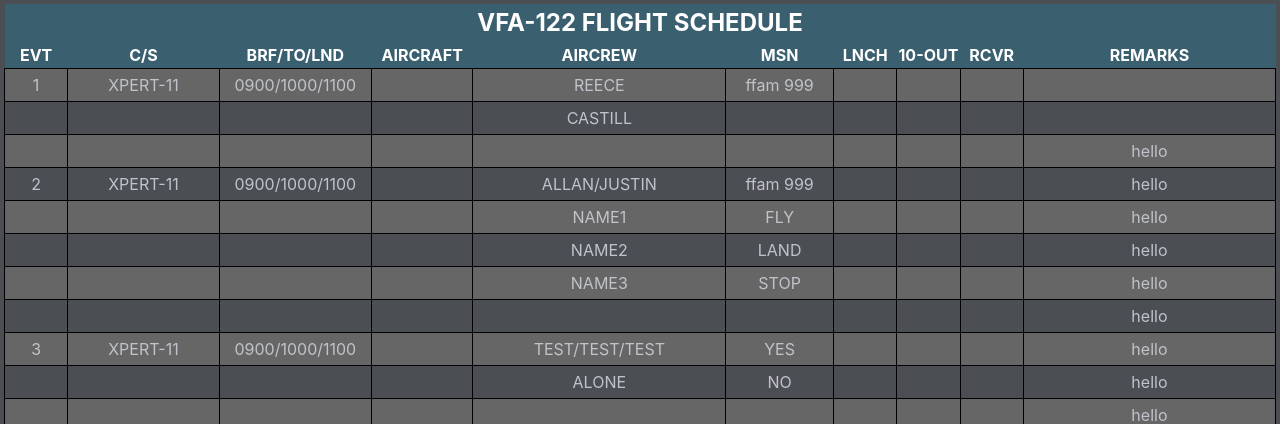
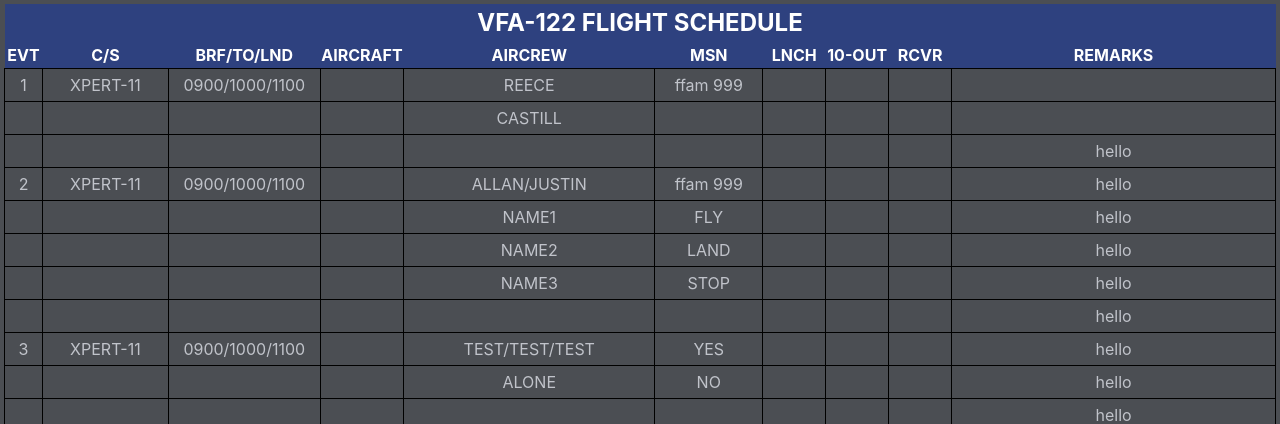
Before and after one commit to jlr28/122_Jets-master, a Flask app: page /schedule in a window 1280 px wide. Shown: the part 56-480 px from the top of the page. Run offline with Flask 2, Linux system fonts and the light colour scheme; data comes from the database, SQL or seed files in the repository; some libraries are stand-ins or nearby versions.

Commit message:
Add files via upload

```diff
--- a/static/SCHEDULE.csv
+++ b/static/SCHEDULE.csv
@@ -1,4 +1,3 @@
-event,callsign,brf/to/lnd,aircraft,aircrew,mission,launch,10 out,recover,remarks
 1,XPERT-11,0900/1000/1100,,REECE,ffam 999,,,,hello
 ,,,,CASTILL,,,,,hello
 ,,,,,,,,,hello
--- a/static/style3.css
+++ b/static/style3.css
@@ -7,25 +7,40 @@ table{
 table th {
     word-wrap: break-word;
     text-align: center;
-    background-color: #3a6070;
+    background-color: #2E417F;
     color: #FFF;
-    padding: 1px 1px 1px 1px;
 }
 
-th.eevent, th.llaunch, th.oout, th.rrecover {
+th.eevent{
+    width: 3%
+}
+
+th.llaunch, th.oout, th.rrecover {
     width: 5%;
 }
 
-th.ccallsign, th.ttimes{
+th.ccallsign {
+    width: 10%
+}
+
+th.ttimes{
     width: 12%;
 }
 
-th.aaircraft, th.mmission {
+th.aaircraft {
+    width: 6%
+}
+
+th.mmission {
     width:8%;
 }
 
-th.aaircrew, th.rremarks {
-    width: 20%;
+th.aaircrew {
+    width: 20%
+}
+
+th.rremarks {
+    width: 26%;
 }
 
 table td {
@@ -33,6 +48,24 @@ table td {
     padding: 4px 8px;
 }
 
-table tr:nth-child(odd) td{
-    background-color: #666666;
+form {
+    tr:nth-child(odd) td{
+        background-color: #666666;
+    }
 }
+
+input[type="text"]{
+    box-sizing: border-box;
+    width: 100%;
+    padding: 0;
+    margin: 0;
+    text-align: center;
+    color: #FFF;
+    background: transparent;
+    border: none;
+    outline-width: 0;
+}
+
+input.rmks {
+    text-align: left;
+}
```
